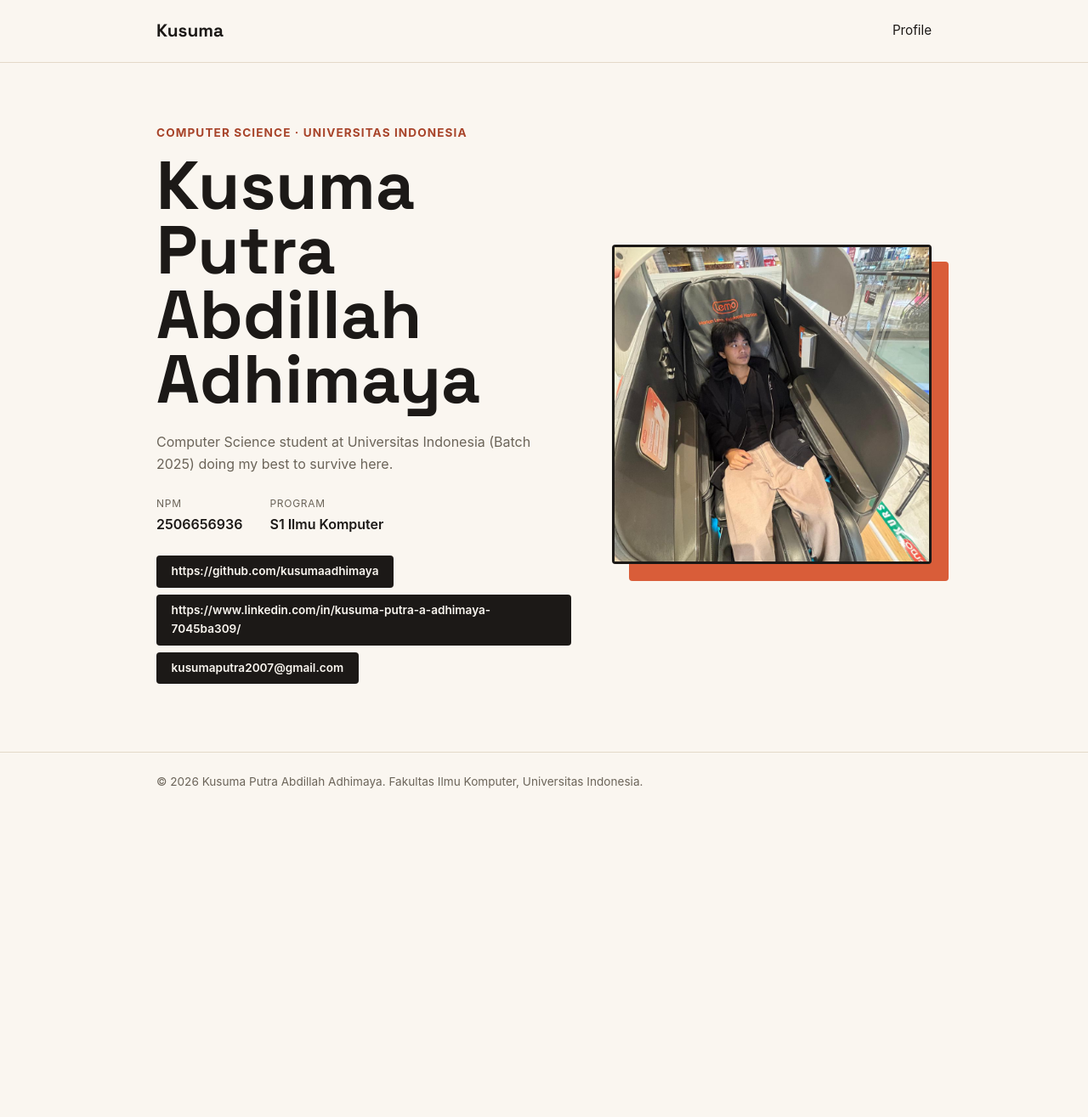
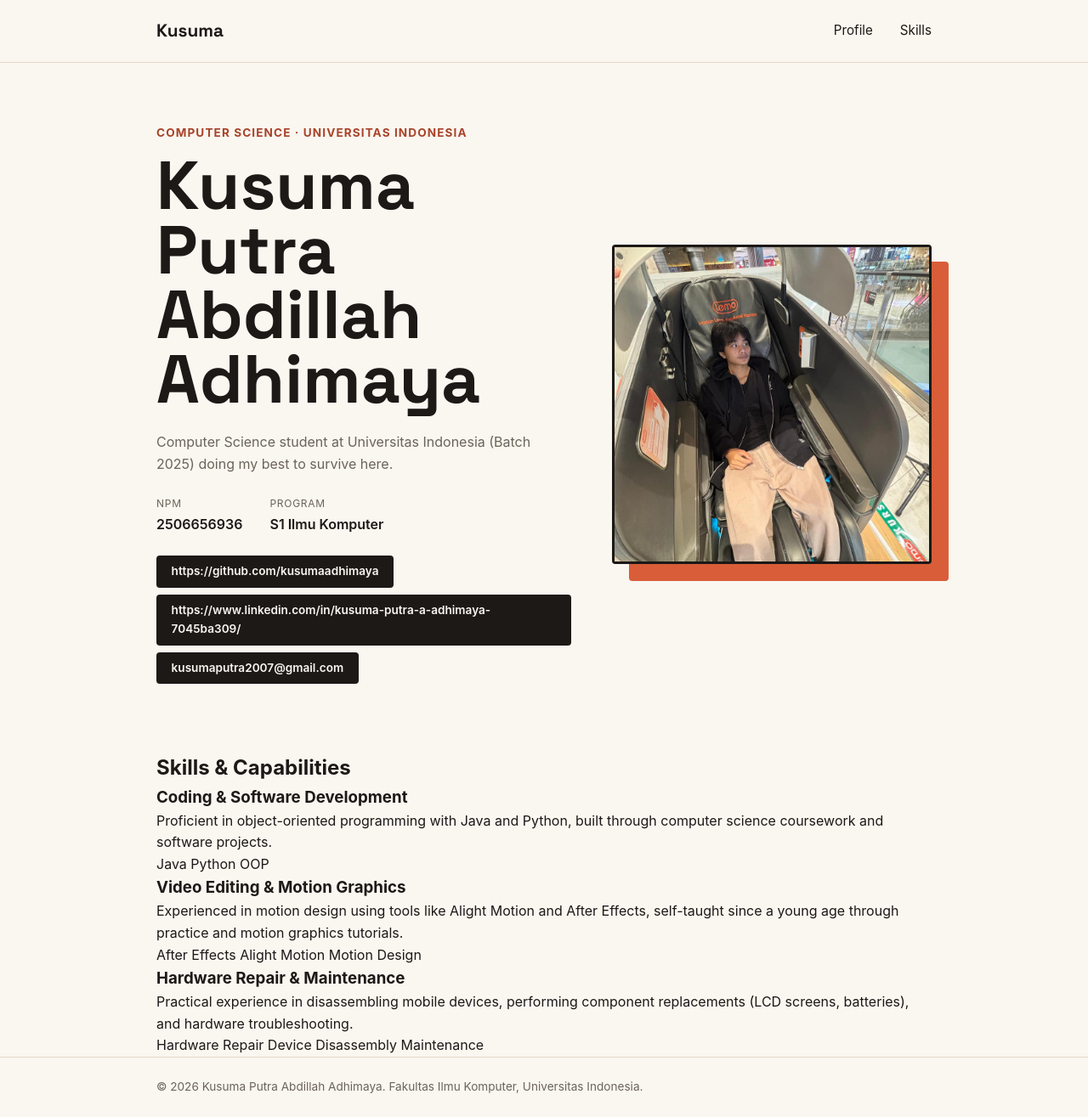
Before and after one commit to kusumaadhimaya/myportofolio, a Django app: page / in a window 1280 px wide. Shown: the whole page at 85% size. Before the commit the page ends 928 px from the top, so only its background shows below. Run offline with Django 5.2, Linux system fonts and the light colour scheme.

Commit message:
feat: add Skills & Capabilities section with 3 skill cards

```diff
--- a/templates/index.html
+++ b/templates/index.html
@@ -15,6 +15,7 @@
             <a href="#profile" class="brand">Kusuma</a>
             <nav>
                 <a href="#profile">Profile</a>
+                <a href="#skills">Skills</a>
             </nav>
         </div>
     </header>
@@ -50,6 +51,44 @@
                 </div>
             </div>
         </section>
+        <section class="skills-section" id="skills">
+            <div class="container">
+                <h2 class="section-title">Skills & Capabilities</h2>
+                <div class="skills-grid">
+
+                    <article class="skill-card">
+                        <h3>Coding & Software Development</h3>
+                        <p class="skill-desc">Proficient in object-oriented programming with Java and Python, built through computer science coursework and software projects.</p>
+                        <div class="tech-tags">
+                            <span class="tag">Java</span>
+                            <span class="tag">Python</span>
+                            <span class="tag">OOP</span>
+                        </div>
+                    </article>
+
+                    <article class="skill-card">
+                        <h3>Video Editing & Motion Graphics</h3>
+                        <p class="skill-desc">Experienced in motion design using tools like Alight Motion and After Effects, self-taught since a young age through practice and motion graphics tutorials.</p>
+                        <div class="tech-tags">
+                            <span class="tag">After Effects</span>
+                            <span class="tag">Alight Motion</span>
+                            <span class="tag">Motion Design</span>
+                        </div>
+                    </article>
+
+                    <article class="skill-card">
+                        <h3>Hardware Repair & Maintenance</h3>
+                        <p class="skill-desc">Practical experience in disassembling mobile devices, performing component replacements (LCD screens, batteries), and hardware troubleshooting.</p>
+                        <div class="tech-tags">
+                            <span class="tag">Hardware Repair</span>
+                            <span class="tag">Device Disassembly</span>
+                            <span class="tag">Maintenance</span>
+                        </div>
+                    </article>
+
+                </div>
+            </div>
+        </section>
     </main>
 
     <footer class="site-footer">
```
